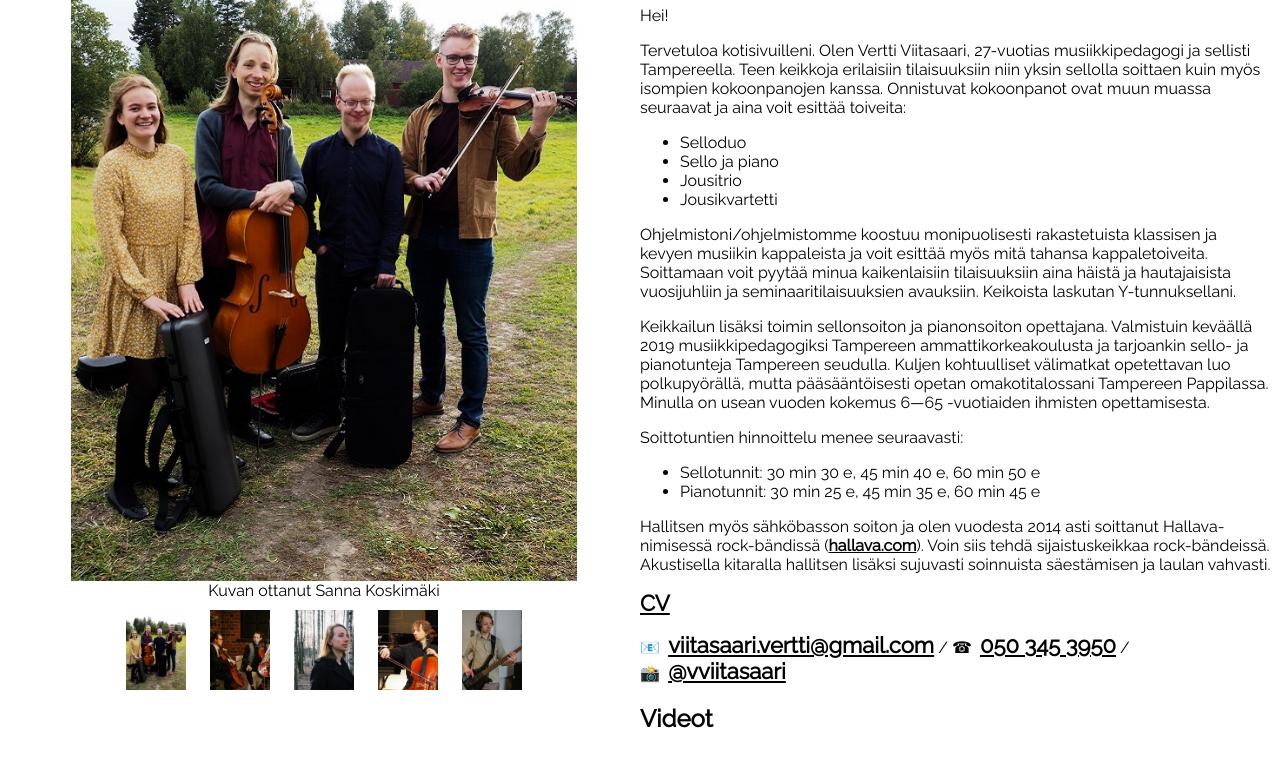
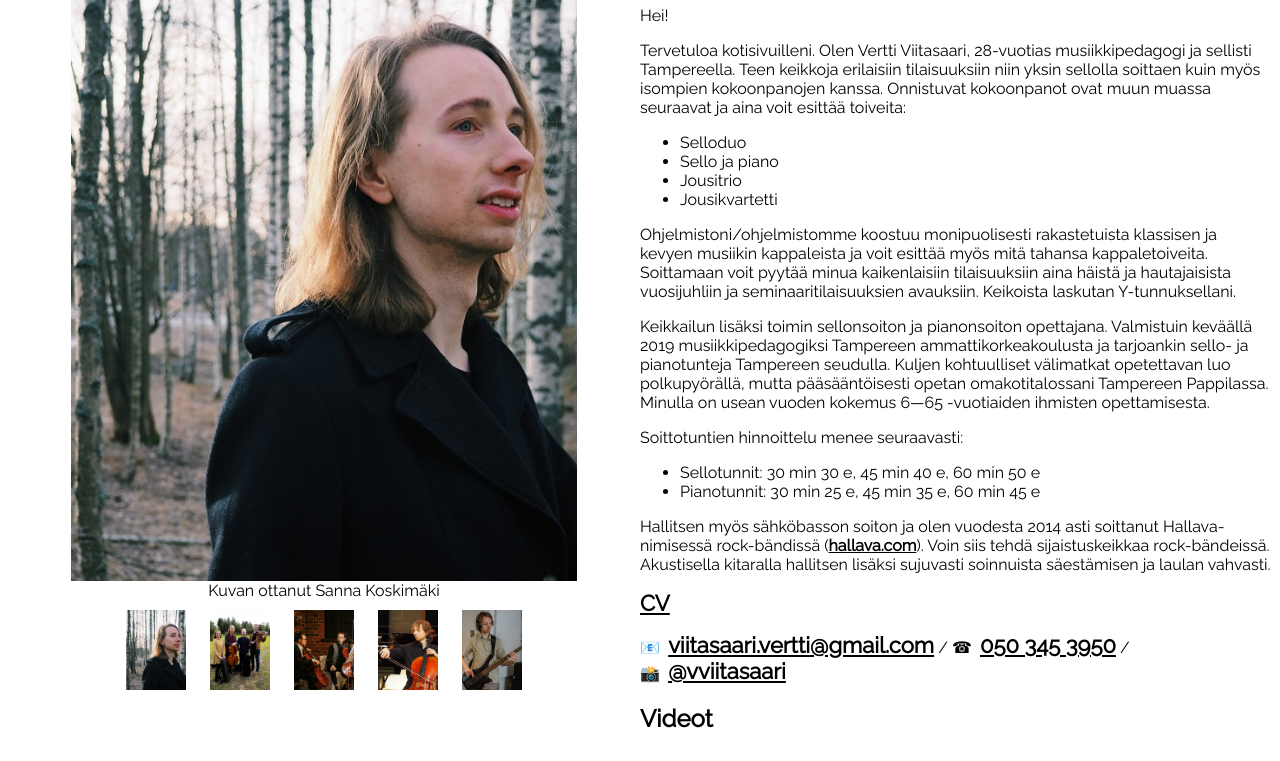
Before and after one commit to biocommando/vertin-sivut, a plain HTML site: page index.html in a window 1280 px wide. Shown: the part 101-862 px from the top of the page. Drawn offline with Linux system fonts and the light colour scheme.

Commit message:
Change age & reorder pictures

```diff
--- a/index.html
+++ b/index.html
@@ -72,14 +72,14 @@ margin-right: 15px;
 <body>
 <div class="content">
 <div class="content-box left">
-<img id="bio-pic" src="kvartetti.jpg" />
+<img id="bio-pic" src="vertti.jpg" />
 <div style="text-align:center">
     <span data-t="kuvan_ottanut"></span> <span id="photo-by">Sanna Koskimäki</span>
 </div>
 <div class="bio-pic-preview-box">
+    <img class="bio-pic-preview" src="vertti.jpg" onclick="changePic('vertti.jpg', 'Sanna Koskimäki')"/>
     <img class="bio-pic-preview" src="kvartetti.jpg" onclick="changePic('kvartetti.jpg', 'Sanna Koskimäki')"/>
     <img class="bio-pic-preview" src="kaasinen.jpg" onclick="changePic('kaasinen.jpg', 'Jarkko Laine')"/>
-    <img class="bio-pic-preview" src="vertti.jpg" onclick="changePic('vertti.jpg', 'Sanna Koskimäki')"/>
     <img class="bio-pic-preview" src="sello.jpg" onclick="changePic('sello.jpg', 'Sanna Koskimäki')"/>
     <img class="bio-pic-preview" src="basso.jpg" onclick="changePic('basso.jpg', 'Tuomo Kallioniemi')"/>
 </div>
@@ -186,7 +186,7 @@ margin-right: 15px;
 
   var content = {
 	fi: 'Hei!\n' +
-	'Tervetuloa kotisivuilleni. Olen Vertti Viitasaari, 27-vuotias musiikkipedagogi ja sellisti Tampereella. Teen keikkoja erilaisiin tilaisuuksiin niin yksin sellolla soittaen kuin myös isompien kokoonpanojen kanssa. Onnistuvat kokoonpanot ovat muun muassa seuraavat ja aina voit esittää toiveita:\n' +
+	'Tervetuloa kotisivuilleni. Olen Vertti Viitasaari, 28-vuotias musiikkipedagogi ja sellisti Tampereella. Teen keikkoja erilaisiin tilaisuuksiin niin yksin sellolla soittaen kuin myös isompien kokoonpanojen kanssa. Onnistuvat kokoonpanot ovat muun muassa seuraavat ja aina voit esittää toiveita:\n' +
 	'<ul>' +
 	'<li>Selloduo</li>' +
 	'<li>Sello ja piano</li>' +
```
